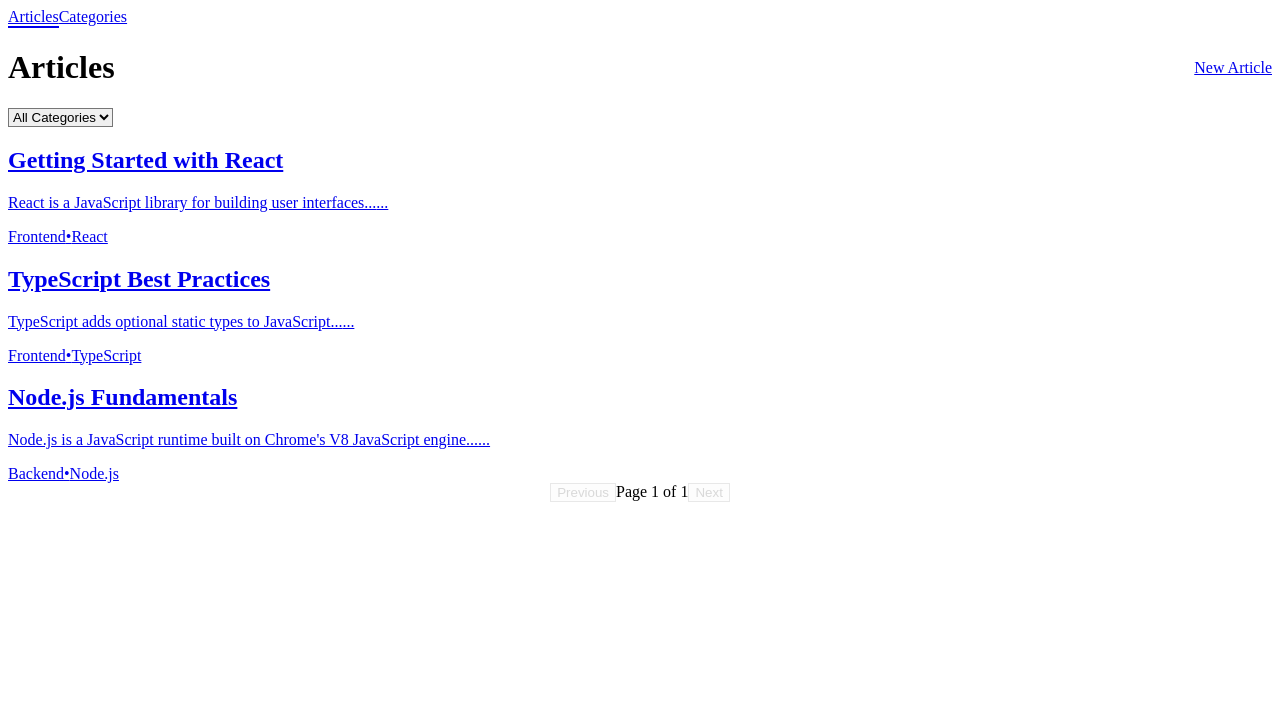
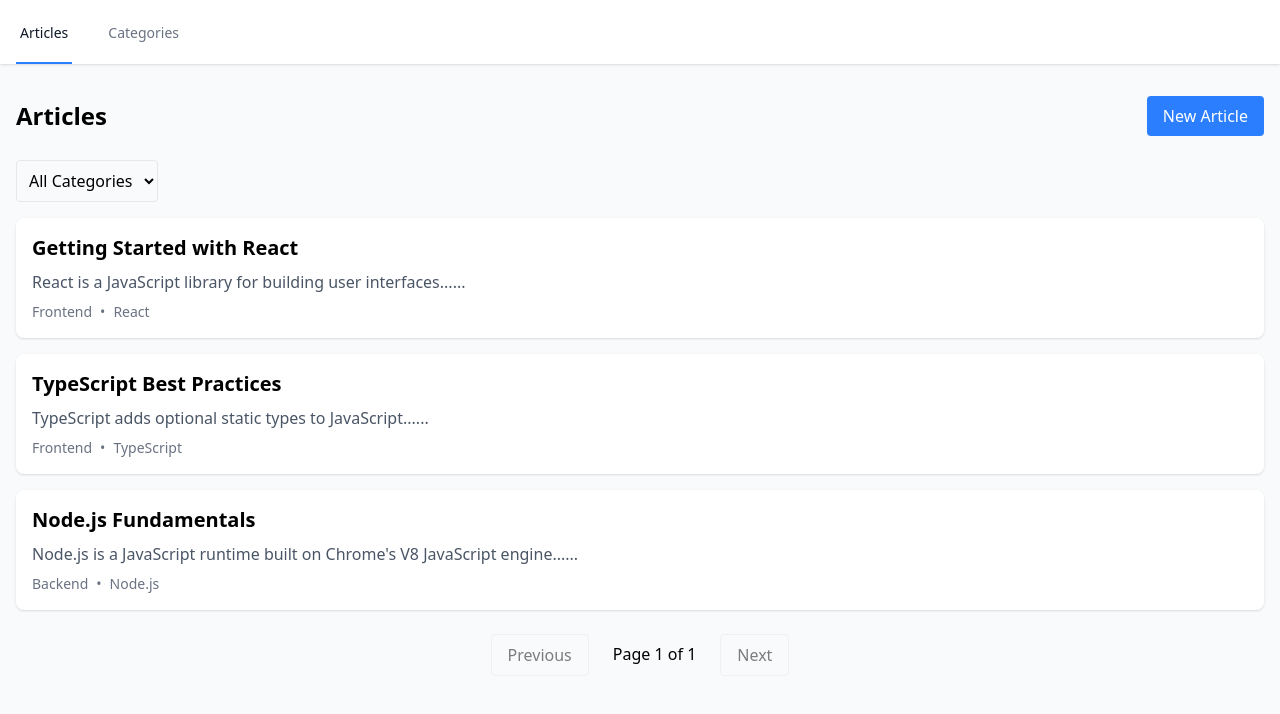
Before and after one commit to LuxDraco/tu-gestion-articulos, a React (Vite) app: page /articles in a window 1280 px wide. Shown: the top 714 px of the page. Built offline with nearby package versions, Linux system fonts and the light colour scheme.

Commit message:
Update Tailwind setup for compatibility with v4 defaults
Replaces Tailwind directives with an explicit import and adds compatibility styles to maintain the previous border color behavior. Ensures a seamless transition from Tailwind CSS v3 to v4 without visual regressions.

```diff
--- a/src/index.css
+++ b/src/index.css
@@ -1,3 +1,19 @@
-@tailwind base;
-@tailwind components;
-@tailwind utilities;
+@import 'tailwindcss';
+
+/*
+  The default border color has changed to `currentColor` in Tailwind CSS v4,
+  so we've added these compatibility styles to make sure everything still
+  looks the same as it did with Tailwind CSS v3.
+
+  If we ever want to remove these styles, we need to add an explicit border
+  color utility to any element that depends on these defaults.
+*/
+@layer base {
+  *,
+  ::after,
+  ::before,
+  ::backdrop,
+  ::file-selector-button {
+    border-color: var(--color-gray-200, currentColor);
+  }
+}
```
